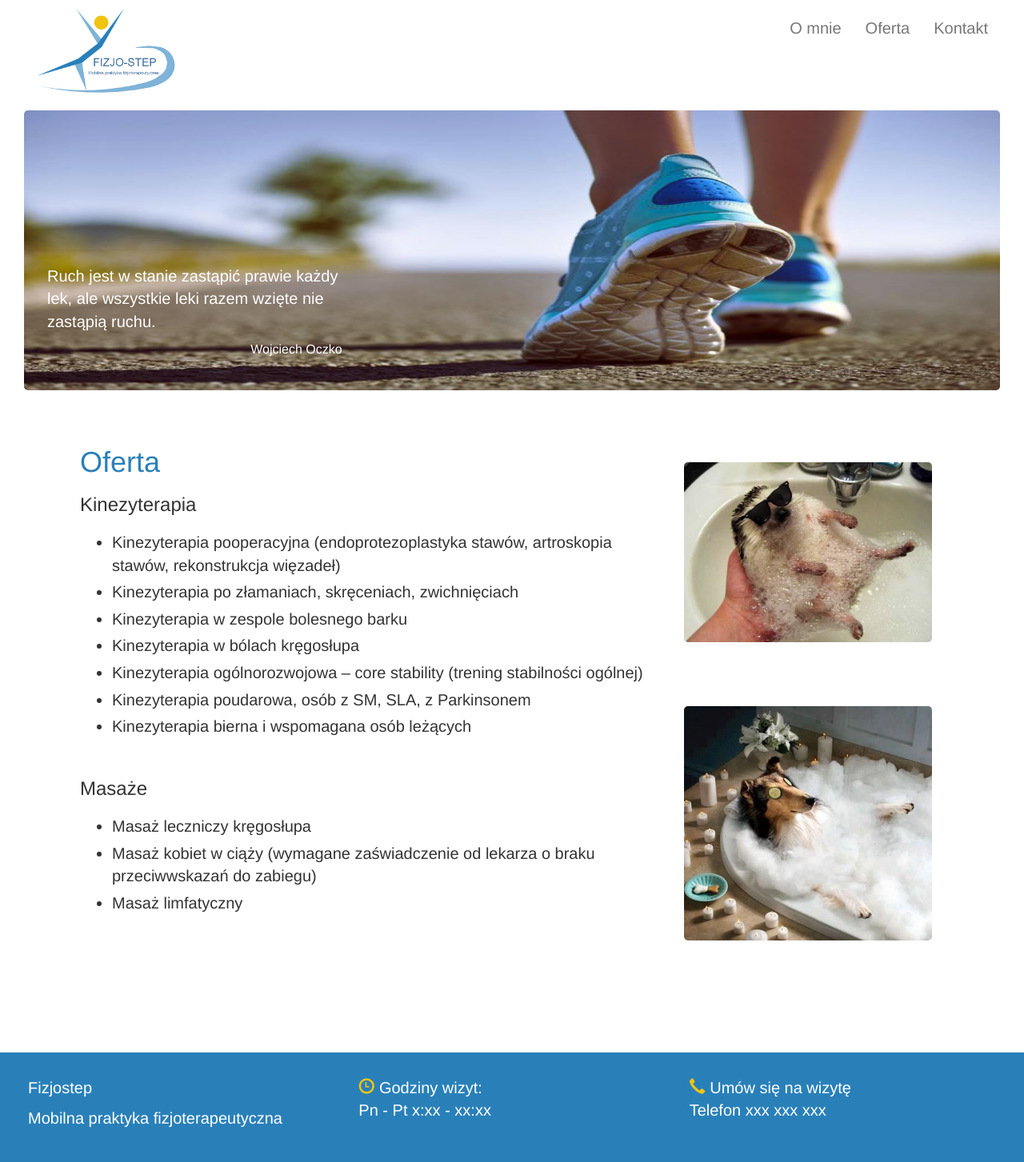
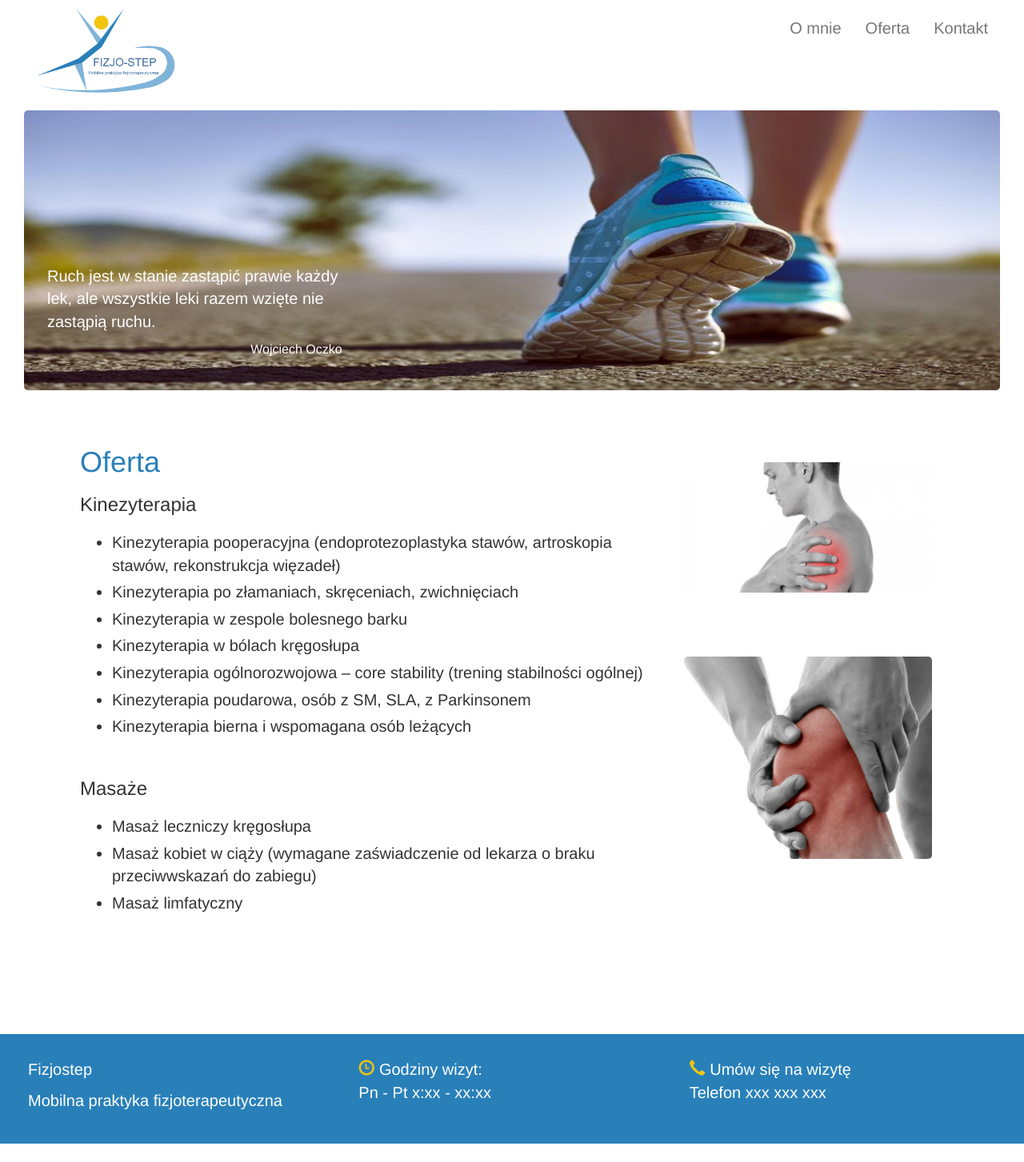
Before and after one commit to Racmo/fizjo-step, a Jekyll site: the page built from oferta.md, in a window 1280 px wide. Shown: the whole page at 80% size. Built offline with Jekyll 4.4.1, drawn with Linux system fonts in a browser that asks for light colours; nearby versions of some CDN libraries; after the commit the page ends 1430 px from its top, so only the background shows below that.

Commit message:
Changed imgs.

```diff
--- a/_layouts/home.html
+++ b/_layouts/home.html
@@ -22,8 +22,8 @@
 				</p>
 			</div>
 			<div class="col-md-4 ">
-				<div class="col-md-12 col-xs-6"><img src="assets/img/jez.jpg" class="img-responsive content-img"></div>
-				<div class="col-md-12 col-xs-6"><img src="assets/img/relaxdog.jpg" class="img-responsive content-img"></div>
+				<div class="col-md-12 col-xs-6"><img src="assets/img/l-s.jpg" class="img-responsive content-img"></div>
+				<div class="col-md-12 col-xs-6"><img src="assets/img/lokiec.jpg" class="img-responsive content-img"></div>
 			</div>
 		</div>
 	</div>
--- a/_layouts/kontakt.html
+++ b/_layouts/kontakt.html
@@ -28,7 +28,7 @@
 
 		</div>
 		<div class="col-md-4 ">
-			<div class="col-md-12 col-xs-12"><img src="assets/img/jez.jpg" class="img-responsive content-img"></div>
+			<div class="col-md-12 col-xs-12"><img src="assets/img/l-s.jpg" class="img-responsive content-img"></div>
 		</div>
 	</div>
 </div>
--- a/_layouts/oferta.html
+++ b/_layouts/oferta.html
@@ -26,8 +26,8 @@
 			</ul>
 		</div>
 		<div class="col-md-4 ">
-			<div class="col-md-12 col-xs-6"><img src="assets/img/jez.jpg" class="img-responsive content-img"></div>
-			<div class="col-md-12 col-xs-6"><img src="assets/img/relaxdog.jpg" class="img-responsive content-img"></div>
+			<div class="col-md-12 col-xs-6"><img src="assets/img/bark3.jpg" class="img-responsive content-img"></div>
+			<div class="col-md-12 col-xs-6"><img src="assets/img/kolano.jpg" class="img-responsive content-img"></div>
 		</div>
 	</div>
 </div>
```
Also changed, not shown: assets/img/bark3.jpg (added), assets/img/jez.jpg (deleted), assets/img/jezyk.jpeg (deleted), assets/img/kolano.jpg (added), assets/img/l-s.jpg (added), assets/img/lokieć.jpg (added), assets/img/me.jpg (deleted), assets/img/me.png (added), assets/img/relaxdog.jpg (deleted).
